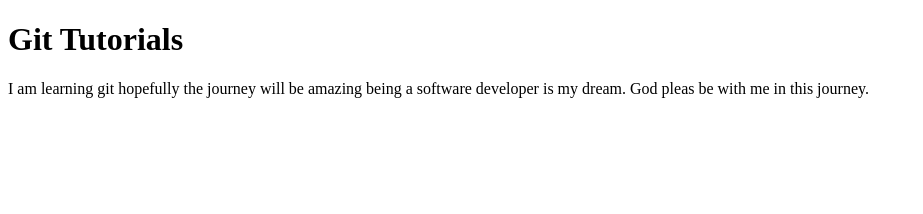
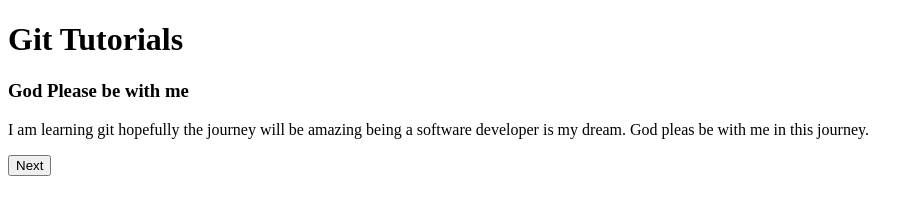
Before and after one commit to Zibeke0nwabe/git-tutorials, a plain HTML site: page index.html in a window 1280 px wide. Shown: the whole page, without its empty margins (0-923 px from the left). Drawn offline with Linux system fonts and the light colour scheme.

Commit message:
added button and h3 text

```diff
--- a/index.html
+++ b/index.html
@@ -7,9 +7,11 @@
 </head>
 <body>
     <h1>Git Tutorials</h1>
+    <h3>God Please be with me</h3>
     <p>I am learning git hopefully the journey will be amazing
     being a software developer is my dream. God pleas be with me in this
     journey.
     </p>
+    <button>Next</button>
 </body>
 </html>
```
